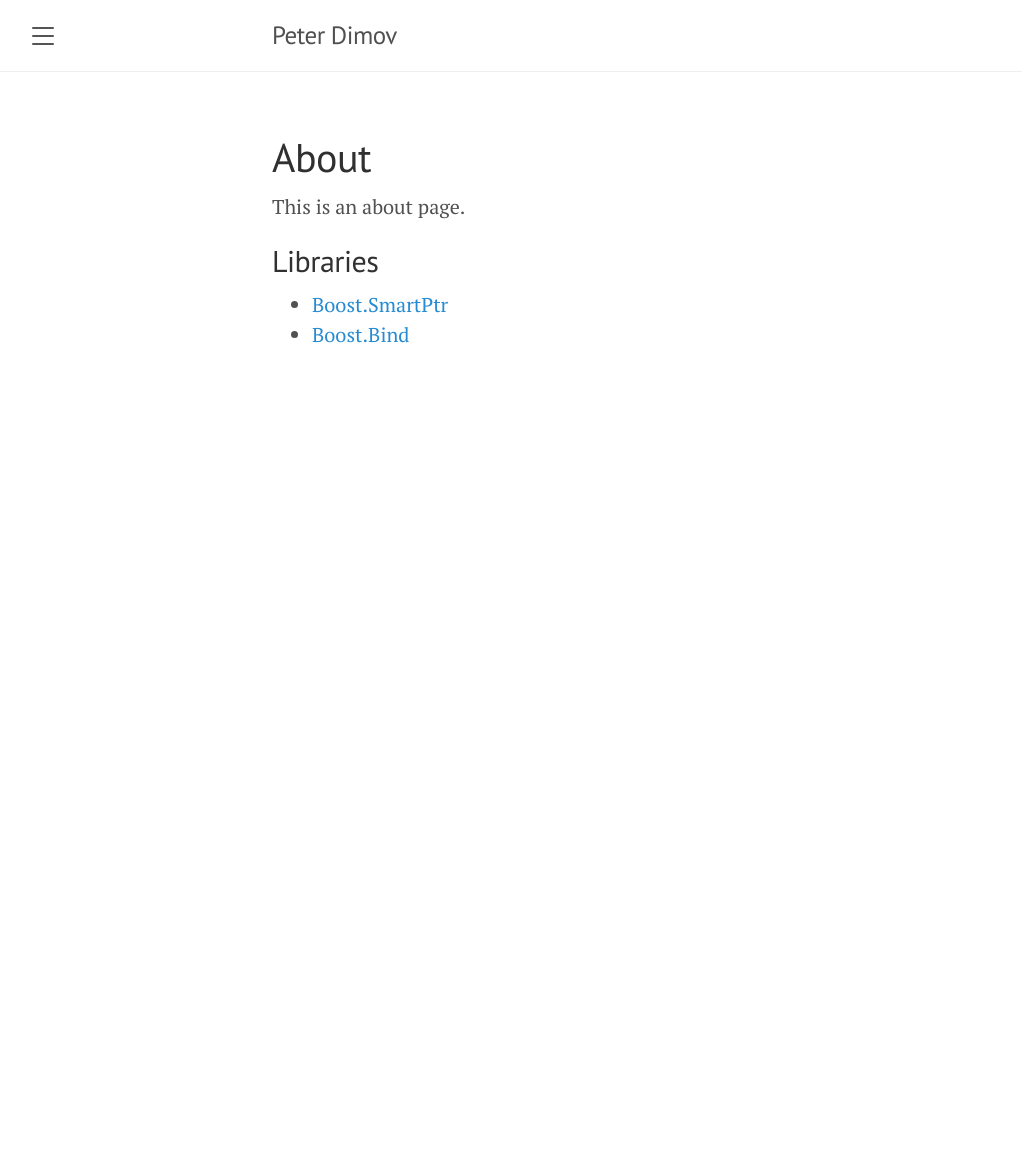
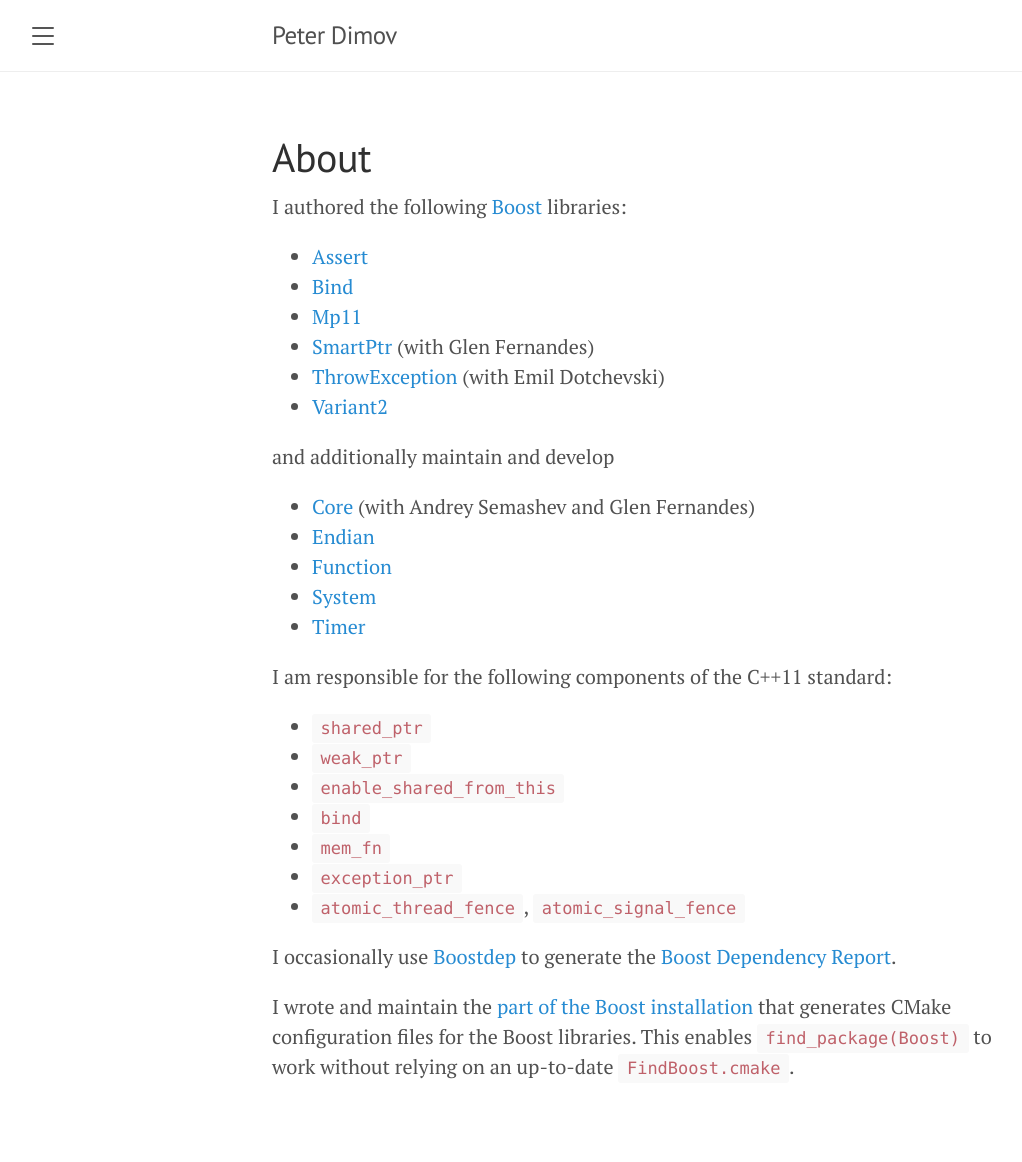
Before and after one commit to pdimov/blog, a Jekyll site: the page built from about.md, in a window 1280 px wide. Shown: the whole page, without its empty margins (8-1030 px from the left). Built offline with Jekyll 4.4.1, drawn with Linux system fonts in a browser that asks for light colours; before the commit the page ends 900 px from its top, so only the background shows below that.

Commit message:
Update about.md

```diff
--- a/about.md
+++ b/about.md
@@ -3,9 +3,37 @@
 title: About
 ---
 
-This is an about page.
+I authored the following [Boost](https://www.boost.org/) libraries:
 
-## Libraries
+* [Assert](https://boost.org/libs/assert)
+* [Bind](https://boost.org/libs/bind)
+* [Mp11](https://boost.org/libs/mp11)
+* [SmartPtr](https://boost.org/libs/smart_ptr) (with Glen Fernandes)
+* [ThrowException](https://boost.org/libs/throw_exception) (with Emil Dotchevski)
+* [Variant2](https://boost.org/libs/variant2)
 
-* [Boost.SmartPtr](https://boost.org/libs/smart_ptr)
-* [Boost.Bind](https://boost.org/libs/bind)
+and additionally maintain and develop
+
+* [Core](https://boost.org/libs/core) (with Andrey Semashev and Glen Fernandes)
+* [Endian](https://boost.org/libs/endian)
+* [Function](https://boost.org/libs/function)
+* [System](https://boost.org/libs/system)
+* [Timer](https://boost.org/libs/timer)
+
+I am responsible for the following components of the C++11 standard:
+
+* `shared_ptr`
+* `weak_ptr`
+* `enable_shared_from_this`
+* `bind`
+* `mem_fn`
+* `exception_ptr`
+* `atomic_thread_fence`, `atomic_signal_fence`
+
+I occasionally use [Boostdep](https://boost.org/tools/boostdep)
+to generate the [Boost Dependency Report](https://pdimov.github.io/boostdep-report).
+
+I wrote and maintain the
+[part of the Boost installation](https://github.com/boostorg/boost_install)
+that generates CMake configuration files for the Boost libraries. This enables
+`find_package(Boost)` to work without relying on an up-to-date `FindBoost.cmake`.
```
